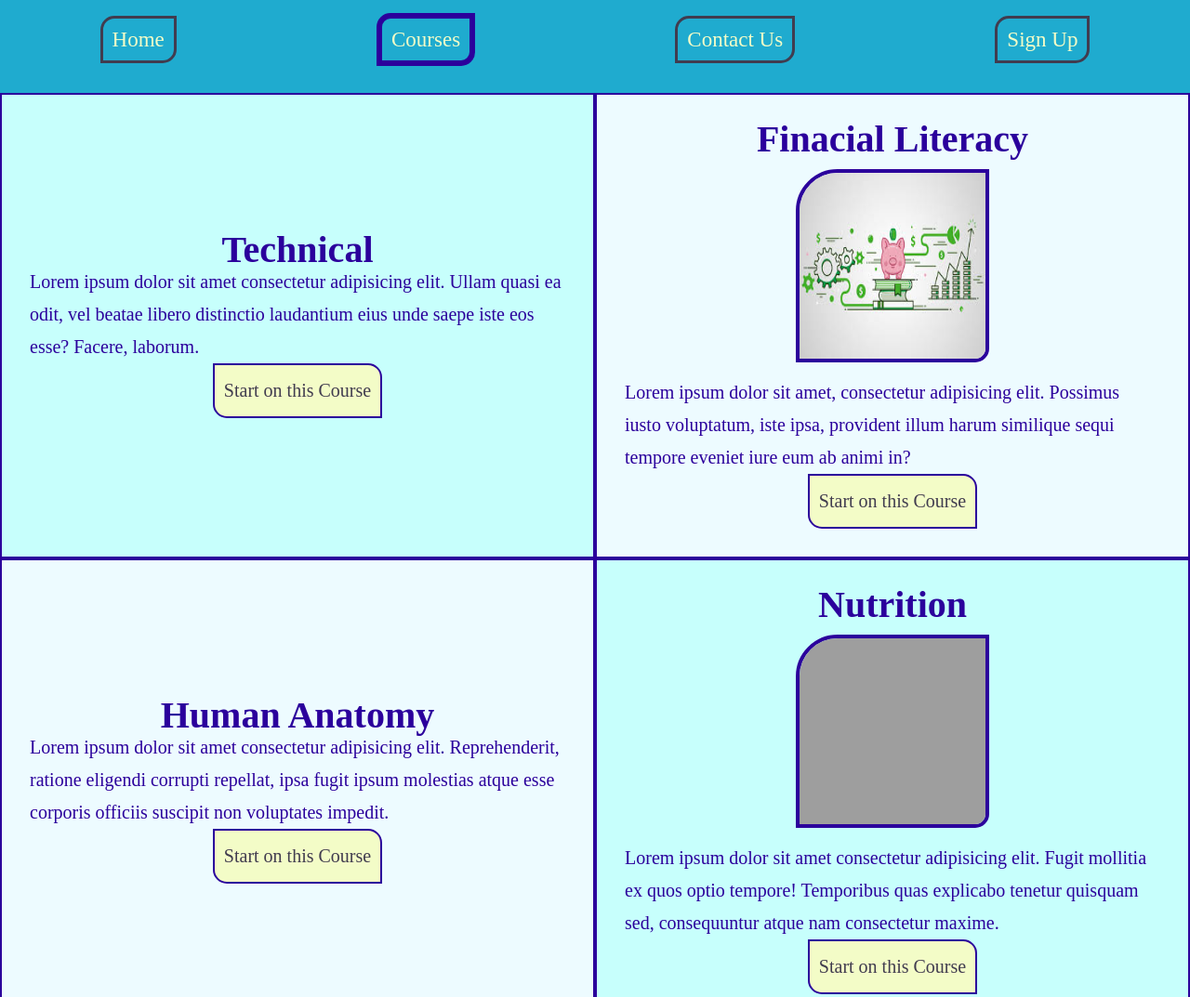
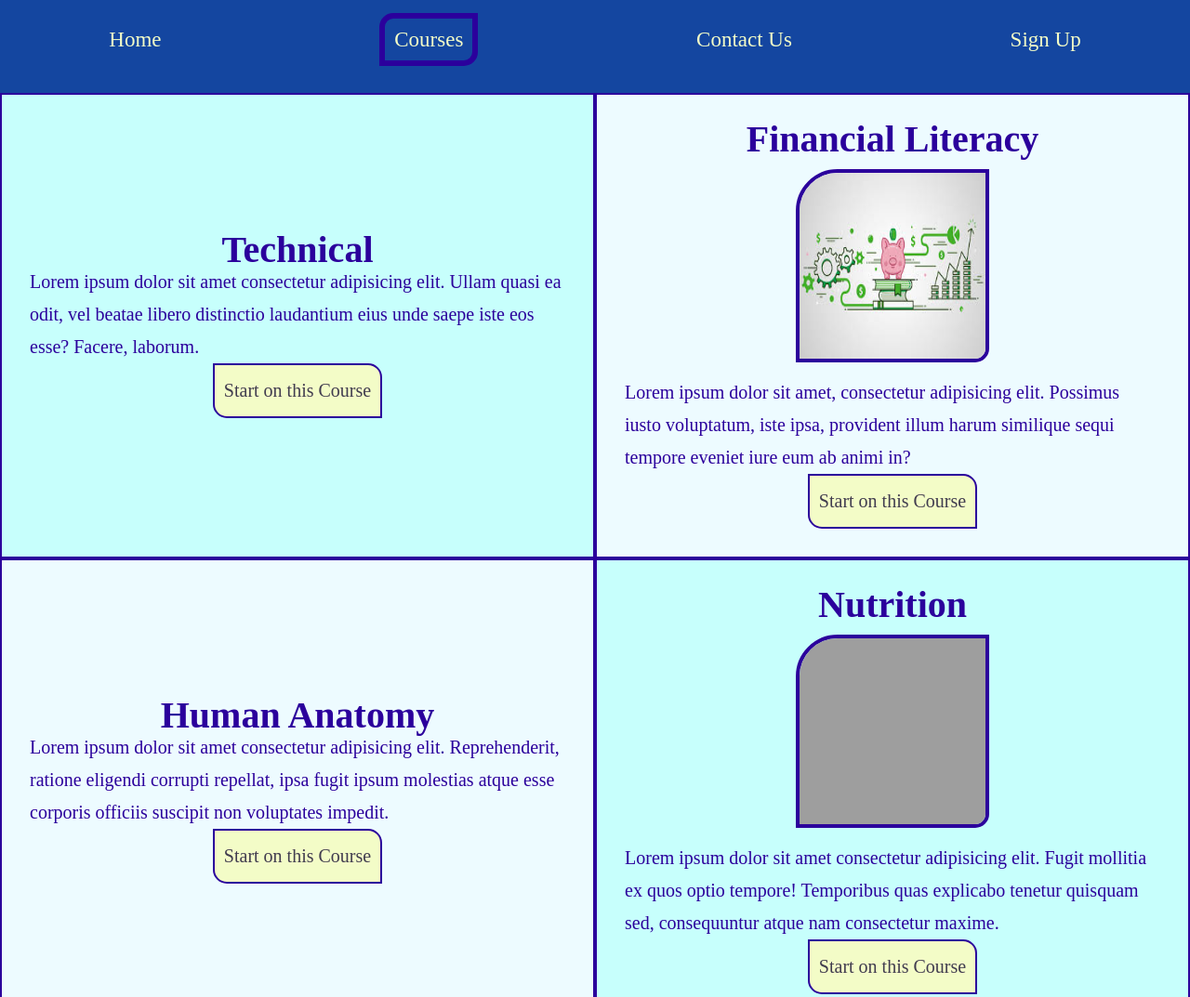
Before and after one commit to Veronica-B/tutor-site, a website: page public/courses.html in a window 1280 px wide. Shown: the top 1073 px of the page at 93% size. Drawn offline with Linux system fonts and the light colour scheme; grey boxes are pictures that could not be loaded.

Commit message:
changes to style

```diff
--- a/public/courses.html
+++ b/public/courses.html
@@ -12,10 +12,10 @@
     <header>
         <nav class="nav">
             <ul class="nav_ul">
-                <li><a class="nav_not_current nav_link" href="index.html">Home</a></li>
+                <li><a class=" nav_link" href="index.html">Home</a></li>
                 <li><a class="nav_current nav_link" href="courses.html">Courses</a></li>
-                <li><a class="nav_not_current nav_link" href="contact.html">Contact Us</a></li>
-                <li><a class="nav_not_current nav_link" href="signup.html">Sign Up</a></li>
+                <li><a class=" nav_link" href="contact.html">Contact Us</a></li>
+                <li><a class=" nav_link" href="signup.html">Sign Up</a></li>
             </ul>
         </nav>
     </header>
@@ -29,7 +29,7 @@
                 <a class="course_link" href="Tech.html">Start on this Course</a>
         </div>
         <div class="bg-dullblue">
-            <h1>Finacial Literacy</h1>
+            <h1>Financial Literacy</h1>
             <img class="course_image"src="images/fin.jpg">
             <p>Lorem ipsum dolor sit amet, consectetur adipisicing elit. Possimus iusto voluptatum, iste ipsa, provident
                 illum harum similique sequi tempore eveniet iure eum ab animi in?</p>
--- a/public/css/styles.scss
+++ b/public/css/styles.scss
@@ -1,4 +1,4 @@
-$cyan:#1fabcf;
+$cyan:#1446A0;
 $darkpurple:#2b009c;
 $lightyellow:#f3fcc7;
 $lightpurple:#413c4f;;
```
Also changed, not shown: public/Fin.html (+1 -1 lines), public/css/styles.css.
